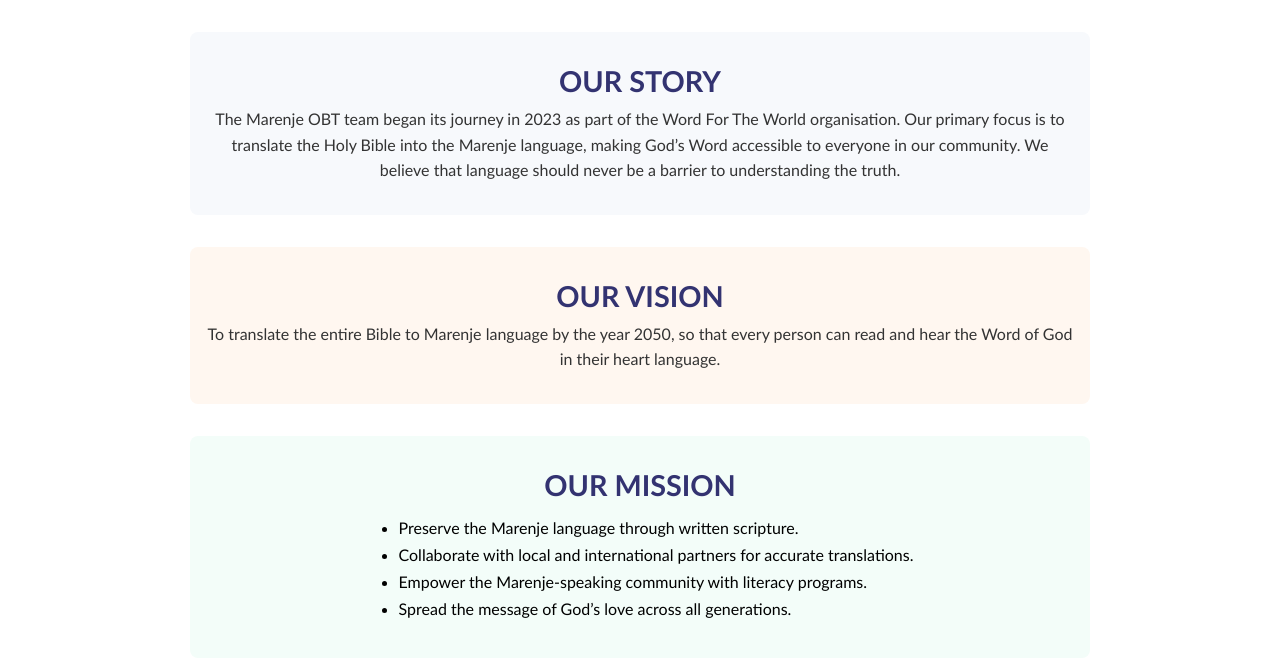
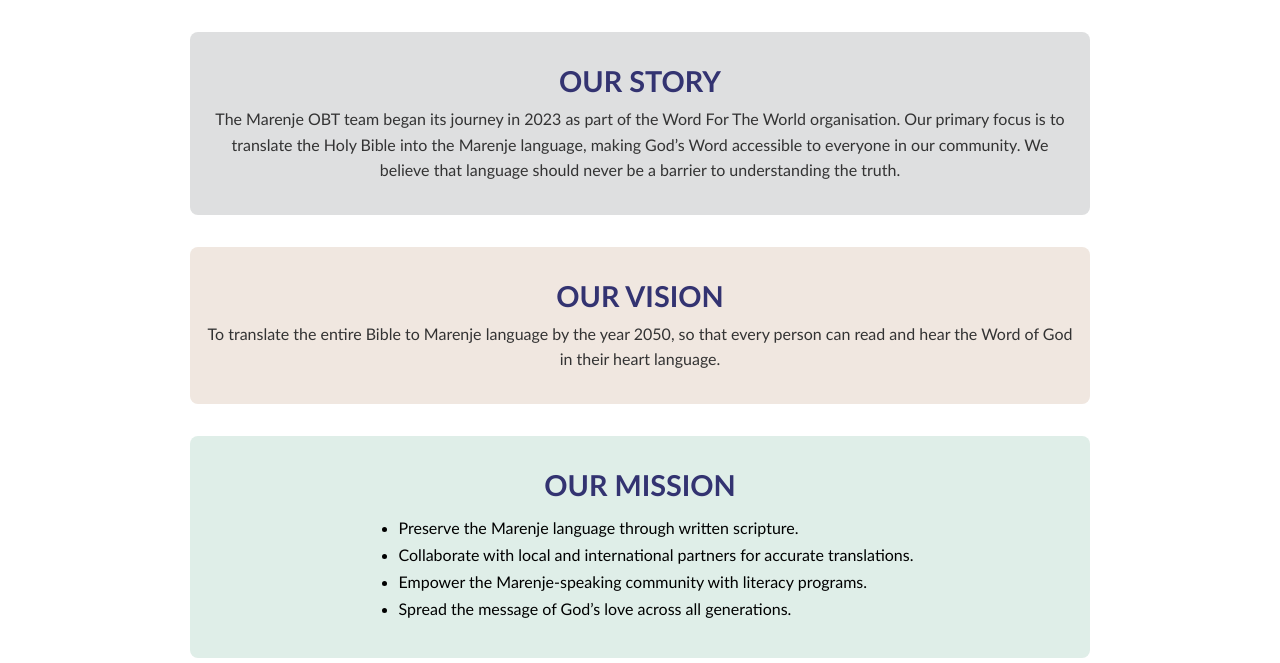
Before and after one commit to Favour-2707/Marenje_OBT, a plain HTML site: page about.html in a window 1280 px wide. Shown: the part 289-952 px from the top of the page. Drawn offline with Linux system fonts and the light colour scheme.

Commit message:
updated the background color for each webpage info

```diff
--- a/style.css
+++ b/style.css
@@ -183,15 +183,15 @@ html {
 
 /* Different delays so they appear one after another */
 .about-history {
-    background-color: #f7f9fc;
+    background-color: #dedfe0;
     animation-delay: 0.2s;
 }
 .about-vision {
-    background-color: #fff7f0;
+    background-color: #f0e7e0;
     animation-delay: 0.4s;
 }
 .about-mission {
-    background-color: #f3fdf9;
+    background-color: #dfeee8;
     animation-delay: 0.6s;
 }
 .about-quote {
@@ -258,7 +258,7 @@ html {
     display: flex;
     align-items: center;
     gap: 1.5rem;
-    background: #f7f9fc;
+    background: #f2f3f7;
     padding: 1.5rem;
     border-radius: 10px;
     box-shadow: 0 0 8px rgba(0,0,0,0.08);
@@ -361,7 +361,7 @@ html {
     max-width: 600px;
     margin: 2rem auto;
     padding: 2rem;
-    background: #f7f7f7;
+    background: #f0e9e9;
     border-radius: 8px;
     box-shadow: 0 0 10px rgba(0,0,0,0.1);
     animation-delay: 0.4s;
```
